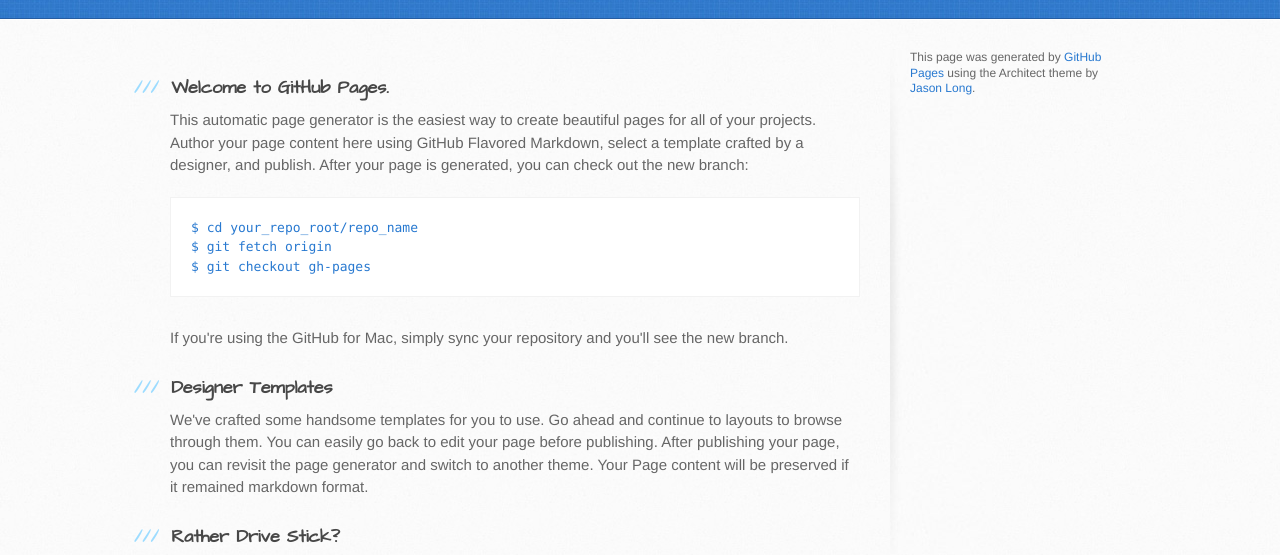
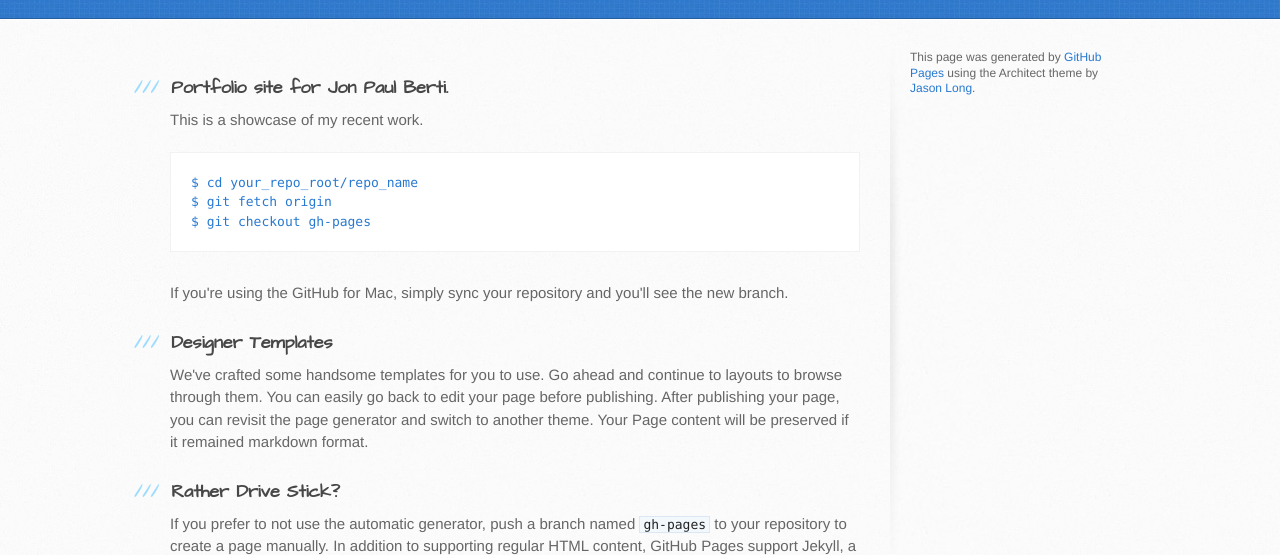
Before and after one commit to project22/project22.github.io, a plain HTML site: page index.html in a window 1280 px wide. Shown: the part 182-737 px from the top of the page. Drawn offline with Linux system fonts and the light colour scheme.

Commit message:
Replace master branch with page content via GitHub

```diff
--- a/index.html
+++ b/index.html
@@ -29,9 +29,9 @@
       <div class="inner clearfix">
         <section id="main-content">
           <h3>
-<a name="welcome-to-github-pages" class="anchor" href="#welcome-to-github-pages"><span class="octicon octicon-link"></span></a>Welcome to GitHub Pages.</h3>
+<a name="portfolio-site-for-jon-paul-berti" class="anchor" href="#portfolio-site-for-jon-paul-berti"><span class="octicon octicon-link"></span></a>Portfolio site for Jon Paul Berti.</h3>
 
-<p>This automatic page generator is the easiest way to create beautiful pages for all of your projects. Author your page content here using GitHub Flavored Markdown, select a template crafted by a designer, and publish. After your page is generated, you can check out the new branch:</p>
+<p>This is a showcase of my recent work.  </p>
 
 <pre><code>$ cd your_repo_root/repo_name
 $ git fetch origin
```
Also changed, not shown: params.json (+1 -1 lines).
